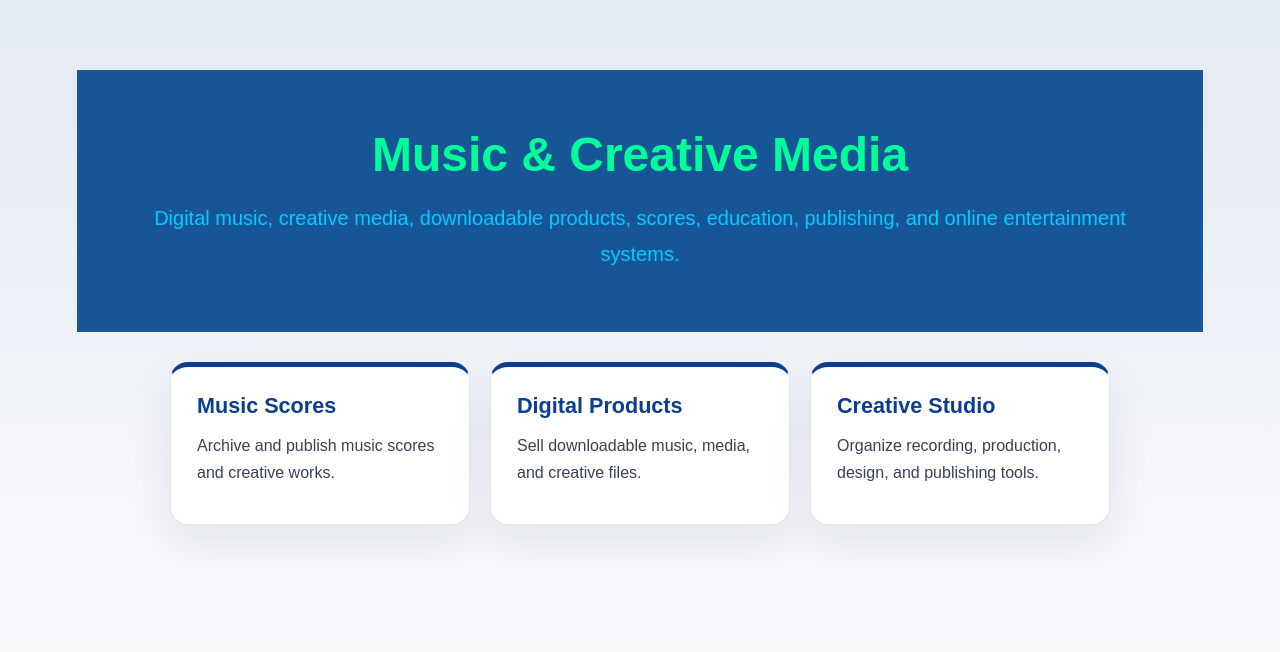
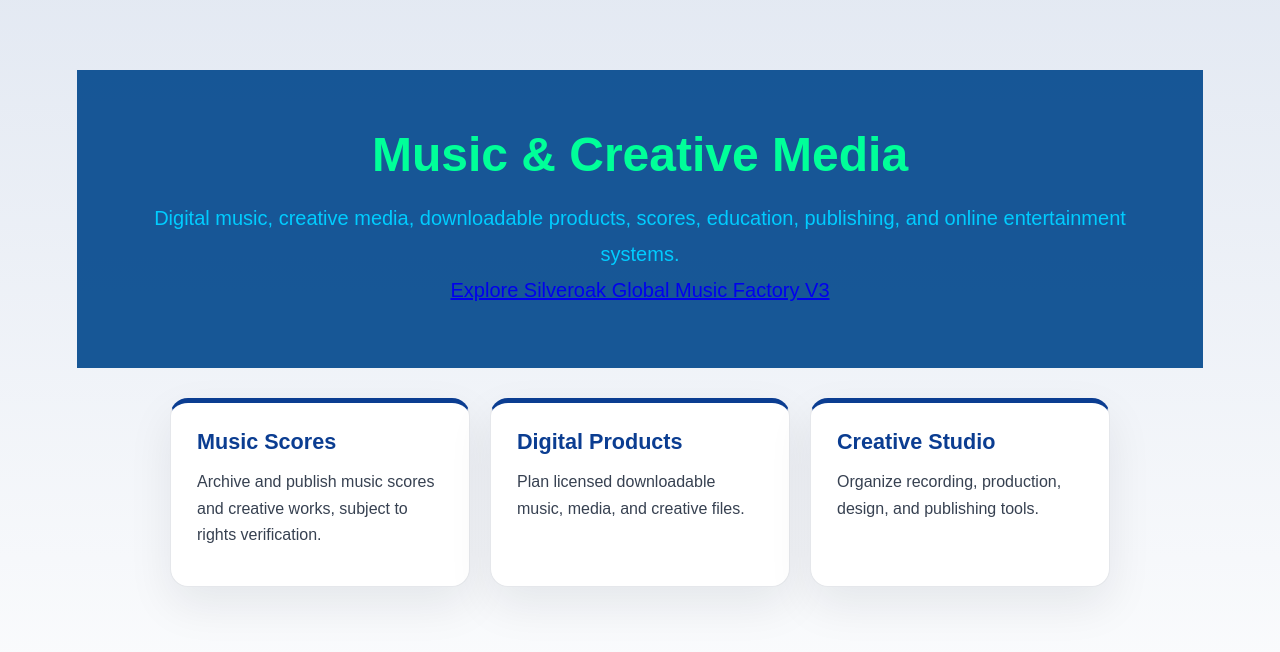
Before and after one commit to patrickprincivil/alliance_nasyonal_devlopman, a Next.js app: page /music in a window 1280 px wide. Shown: the top 652 px of the page. Built offline with nearby package versions, Linux system fonts and the light colour scheme.

Commit message:
feat: link existing Music landing page to unified Music Factory V3

```diff
--- a/app/music/page.tsx
+++ b/app/music/page.tsx
@@ -1,30 +1,17 @@
+import Link from "next/link";
 export default function MusicPage() {
   return (
     <main className="page">
       <section className="hero">
         <h1>Music & Creative Media</h1>
-
-        <p>
-          Digital music, creative media, downloadable products, scores,
-          education, publishing, and online entertainment systems.
-        </p>
+        <p>Digital music, creative media, downloadable products, scores,
+          education, publishing, and online entertainment systems.</p>
+        <p><Link href="/music/factory">Explore Silveroak Global Music Factory V3</Link></p>
       </section>
-
       <section className="grid">
-        <div className="card">
-          <h2>Music Scores</h2>
-          <p>Archive and publish music scores and creative works.</p>
-        </div>
-
-        <div className="card">
-          <h2>Digital Products</h2>
-          <p>Sell downloadable music, media, and creative files.</p>
-        </div>
-
-        <div className="card">
-          <h2>Creative Studio</h2>
-          <p>Organize recording, production, design, and publishing tools.</p>
-        </div>
+        <div className="card"><h2>Music Scores</h2><p>Archive and publish music scores and creative works, subject to rights verification.</p></div>
+        <div className="card"><h2>Digital Products</h2><p>Plan licensed downloadable music, media, and creative files.</p></div>
+        <div className="card"><h2>Creative Studio</h2><p>Organize recording, production, design, and publishing tools.</p></div>
       </section>
     </main>
   );
```
